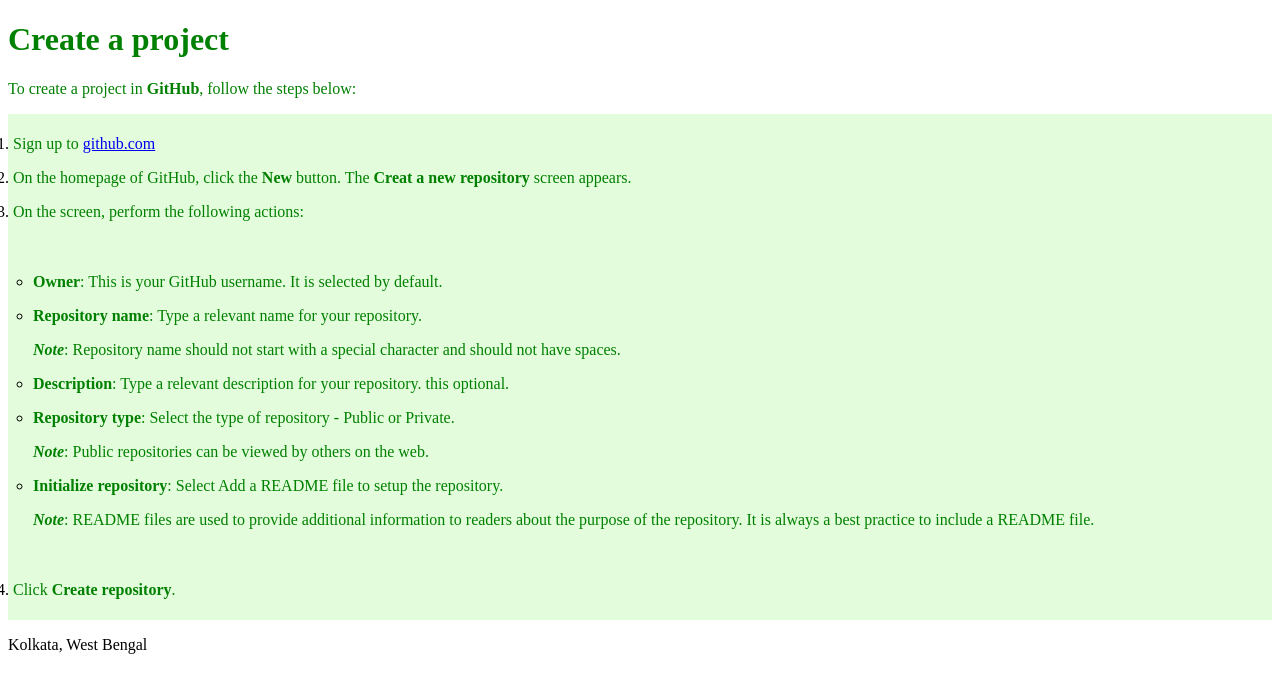
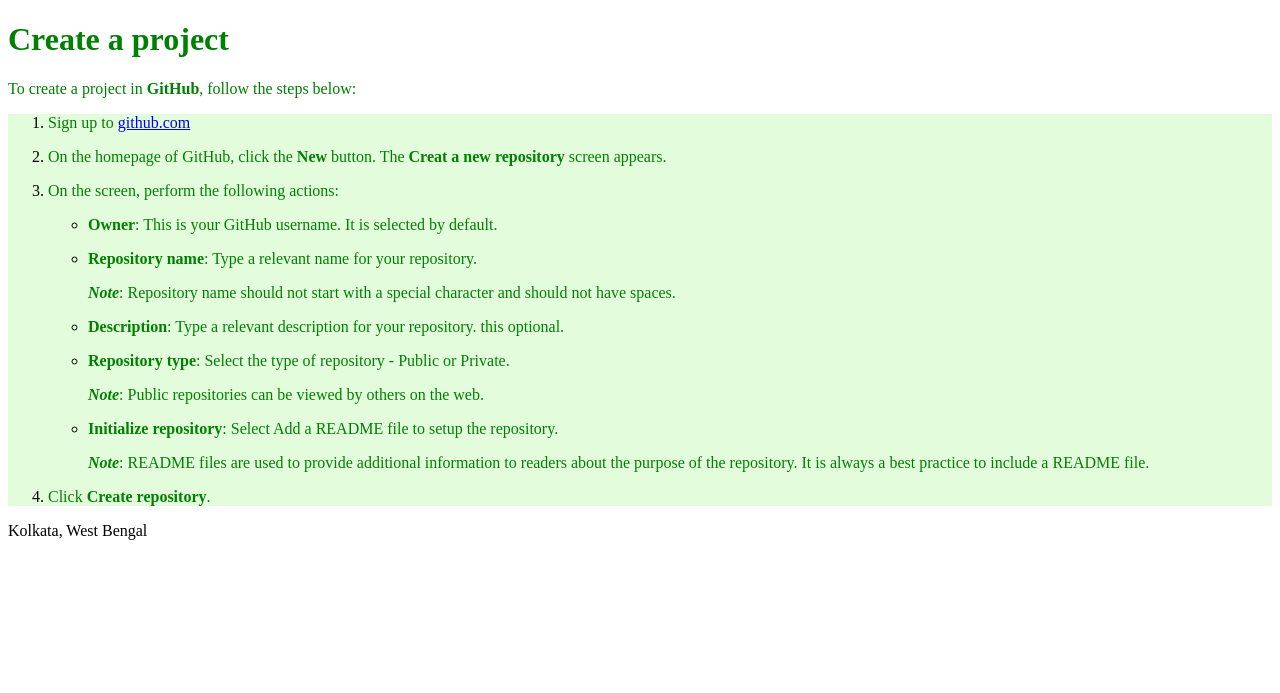
Before and after one commit to biswas3/Assignment, a Jekyll site: the page built from create-a-project.md, in a window 1280 px wide. Shown: the top 693 px of the page. Built offline with Jekyll 4.4.1, drawn with Linux system fonts in a browser that asks for light colours; our own code applies the rules of GitHub Pages for plain Markdown files.

Commit message:
Update style.css

```diff
--- a/assets/css/style.css
+++ b/assets/css/style.css
@@ -2,10 +2,8 @@ h1 {color:green;}
 p {color:green;}
 ol {
   background: #e3fcdc;
-  padding: 5px;
 }
 
 ul {
   background: #e3fcdc;
-  padding: 20px;s
 }
```
